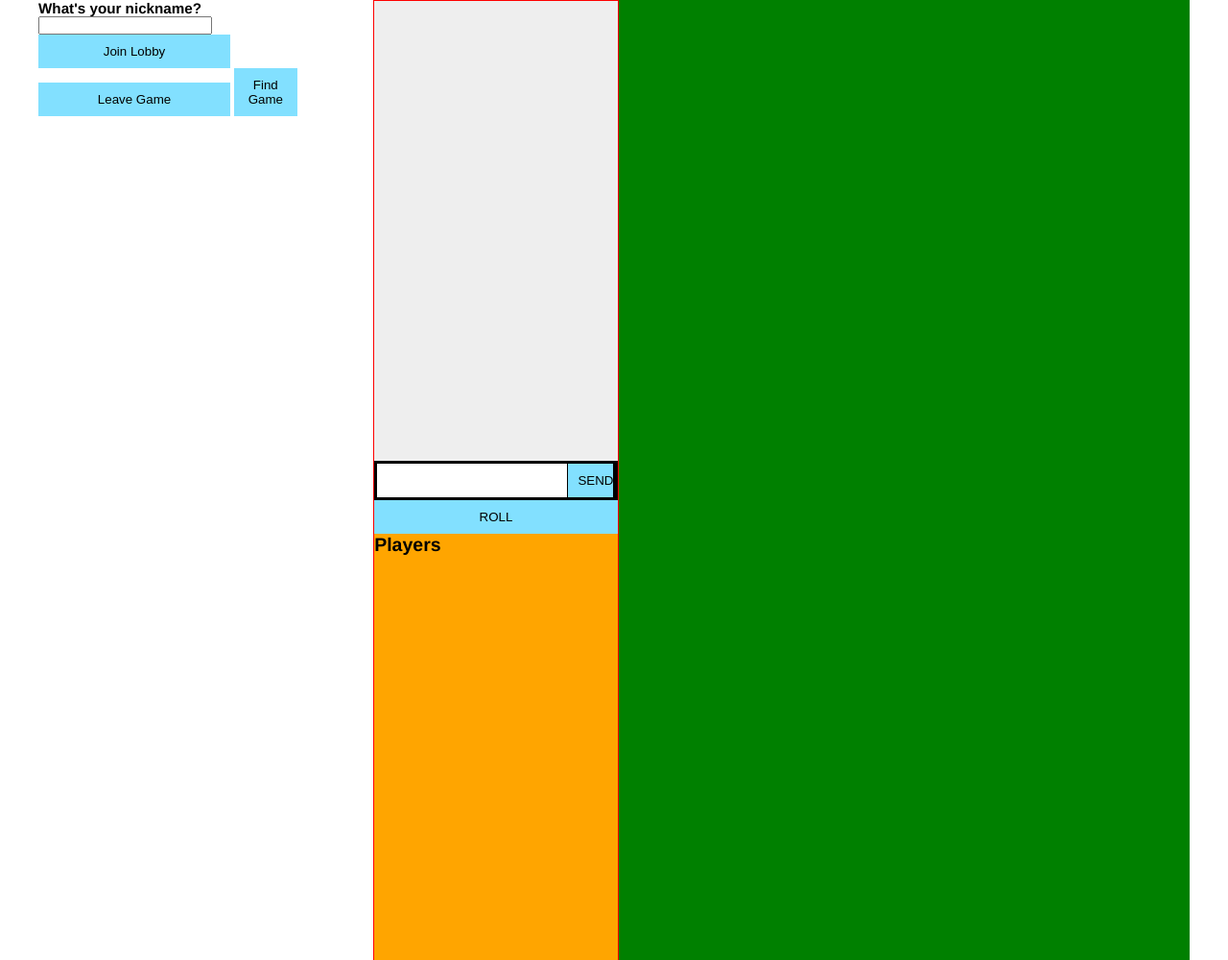
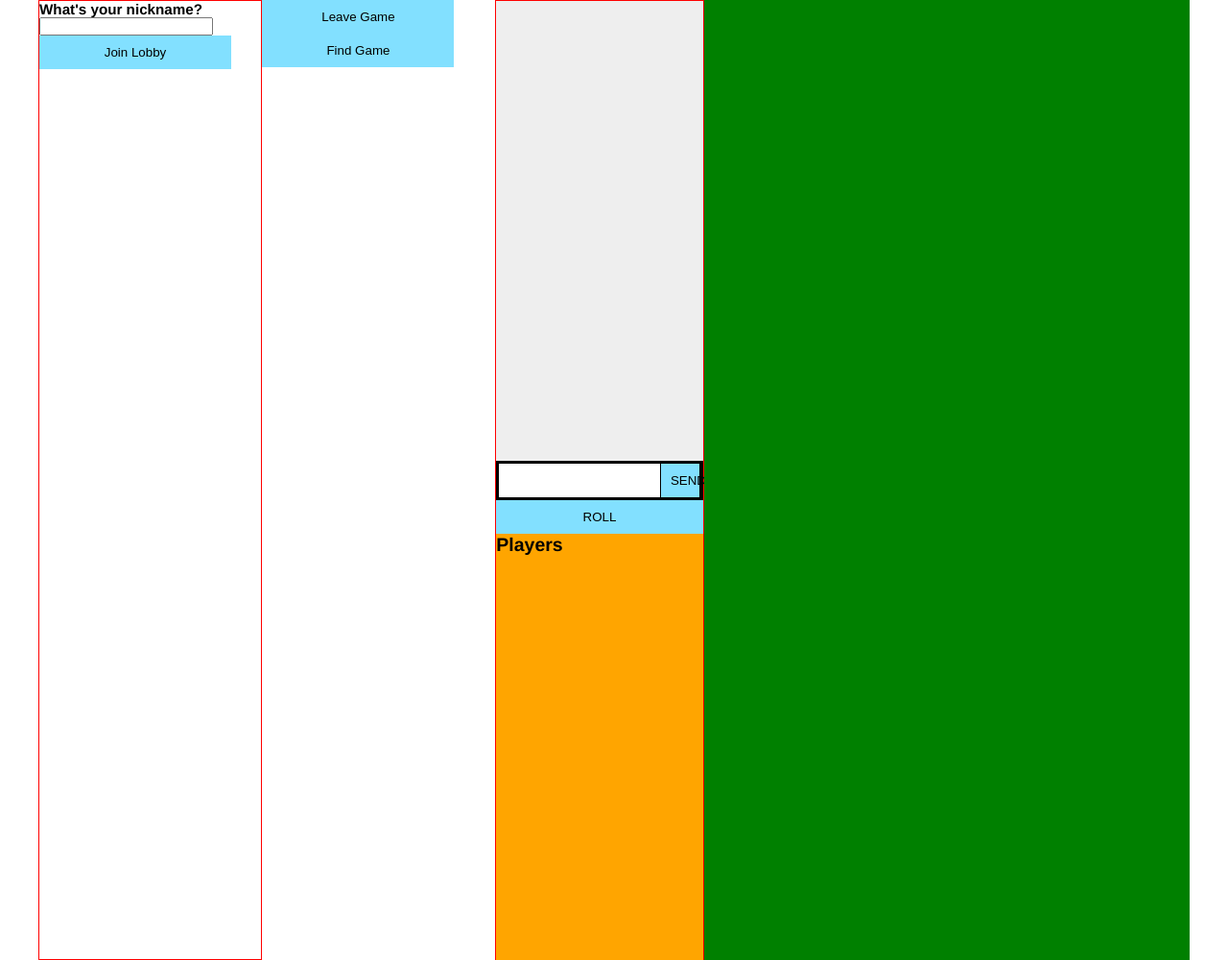
Before and after one commit to dominic-taylor/chit-chat, a website: page public/index.html in a window 1280 px wide. Shown: the whole page at 96% size. Drawn offline with nearby package versions, Linux system fonts and the light colour scheme; no server answers.

Commit message:
Seperate join lobby and join game sections

```diff
--- a/public/client.js
+++ b/public/client.js
@@ -1,5 +1,7 @@
 var socket = io();
-
+// if connected = true
+// remove login div covering game board etc
+//
 document.getElementById("chatbar").addEventListener("submit", function(e){
   let text = document.getElementById('m')
   socket.emit('message', text.value); //needs to be sanitized
@@ -55,6 +57,7 @@ socket.on('gameCreated', function (data) {
 socket.on('user left', function (data) {
   addMessage(data.username+ ' left the lobby.')
   addParticipantsMessage(data)
+  connected = false;
 })
 
 socket.on('joinSuccess', function (data) {
--- a/public/index.html
+++ b/public/index.html
@@ -8,19 +8,17 @@
 </head>
 <body>
 	<div id="wrapper">
-		<div class="lobby">
 			<div id="login-page">
 				<h3 class="title">What's your nickname?</h3>
 				 <input class="usernameInput" id="n" type="text" maxlength="20" />
+				 <button id="join">Join Lobby</button>
 			</div>
-			<div class="gamebuttons">
-				<button id="join">Join Lobby</button>
-				<button id="leave">Leave Game</button>
-				<button id="findGame">Find Game</button>
-			</div>
-	 </div>
-
-
+			<div class="lobby">
+				<div class="gamebuttons">
+					<button id="leave">Leave Game</button>
+					<button id="findGame">Find Game</button>
+				</div>
+		</div>
 		<div id="player-panel">
 
 			<ul id="messages"></ul>
--- a/public/main.css
+++ b/public/main.css
@@ -16,6 +16,8 @@ body {
 }
 #login-page{
 	display: inline-block;
+	position: relative;
+	border: 1px solid red;
 }
 #player-panel {
 	display: inline-block;
@@ -51,7 +53,7 @@ button {
 #r {
 	width: 100%
 }
-#join, #leave{
+#join, #leave, #findGame{
 	width: 200px;
 }
 #messages {
```
Also changed, not shown: public/bundle.js (+5 -2 lines).
